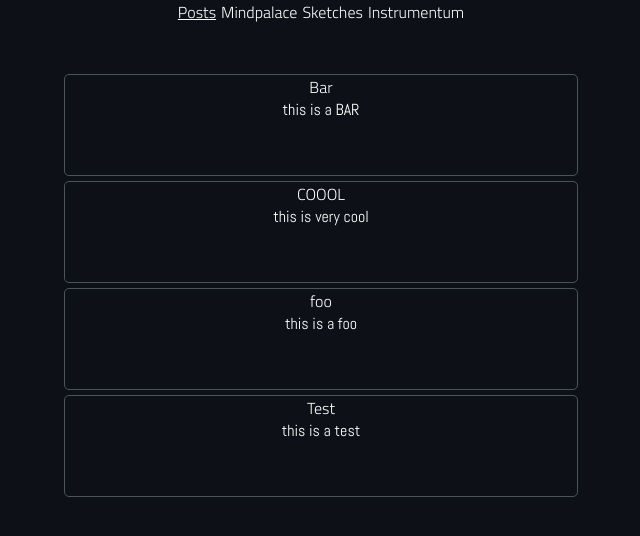
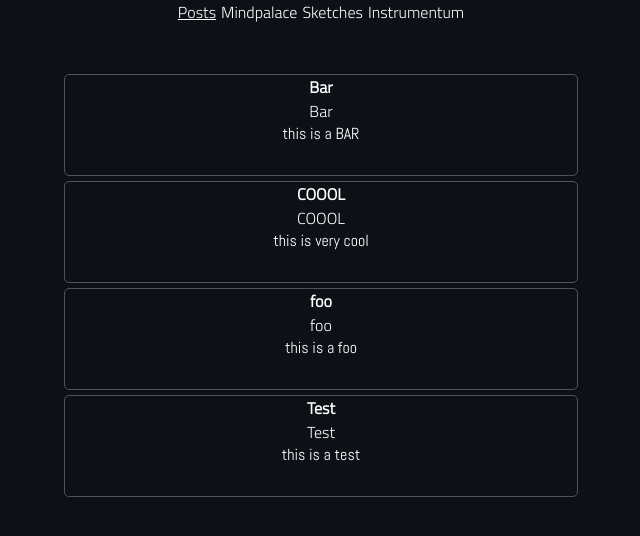
Before and after one commit to Zonotora/zonotora.github.io, a Next.js app: page /posts in a window 1280 px wide. Shown: the top 536 px of the page, without its empty margins (319-959 px from the left). Built offline with nearby package versions, Linux system fonts and the light colour scheme; a web font is replaced by a local one.

Commit message:
Refactor posts

```diff
--- a/components/post-preview.tsx
+++ b/components/post-preview.tsx
@@ -11,7 +11,13 @@ const PostPreview = ({ title, date, description, slug }: Props) => {
   return (
     <Link href={`/posts/${slug}`}>
       <div className="post-preview">
+        <div className="post-preview-title">
+          <b>{title}</b>
+        </div>
+        <div className="post-preview-info">
+          {date}
         {title}
+        </div>
         <div className="post-preview-content">{description}</div>
       </div>
     </Link>
--- a/components/posts.tsx
+++ /dev/null
@@ -1,25 +0,0 @@
-import PostType from "../interfaces/post";
-import PostPreview from "./post-preview";
-
-type Props = {
-  posts: PostType[];
-  count: number;
-};
-
-const Posts = ({ posts, count }: Props) => {
-  return (
-    <div className="posts">
-      {posts.map((post) => (
-        <PostPreview
-          key={post.title}
-          title={post.title}
-          date={post.date}
-          description={post.description}
-          slug={post.slug}
-        />
-      ))}
-    </div>
-  );
-};
-
-export default Posts;
--- a/pages/posts/index.tsx
+++ b/pages/posts/index.tsx
@@ -4,7 +4,7 @@ import Image from "next/image";
 import Link from "next/link";
 import { getAllPosts } from "../../lib/api";
 import PostType from "../../interfaces/post";
-import Posts from "../../components/posts";
+import PostPreview from "../../components/post-preview";
 import Header from "../../components/header";
 
 type Props = {
@@ -16,13 +16,24 @@ export const Home = ({ posts }: Props) => {
     <div className="main">
       <Header active="posts" />
 
-      <Posts posts={posts} count={99} />
+      <div className="posts">
+        {posts.map((post) => (
+          <PostPreview
+            key={post.title}
+            title={post.title}
+            date={post.date}
+            description={post.description}
+            tags={post.tags}
+            slug={post.slug}
+          />
+        ))}
+      </div>
     </div>
   );
 };
 
 export const getStaticProps = async () => {
-  const posts = getAllPosts(["title", "date", "description", "slug"]);
+  const posts = getAllPosts(["title", "date", "description", "slug", "tags"]);
 
   return {
     props: { posts },
```
